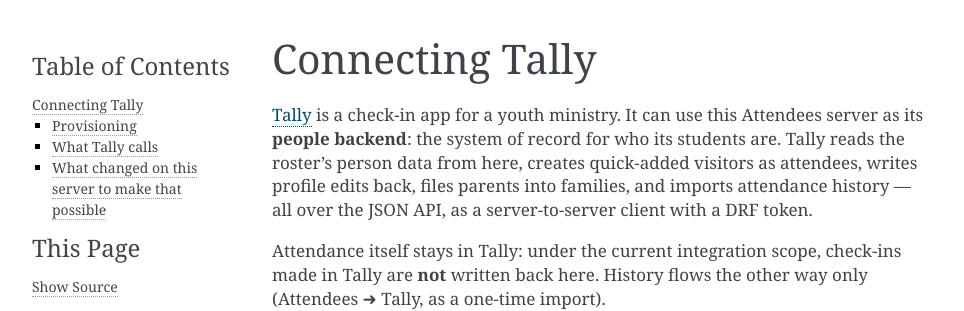
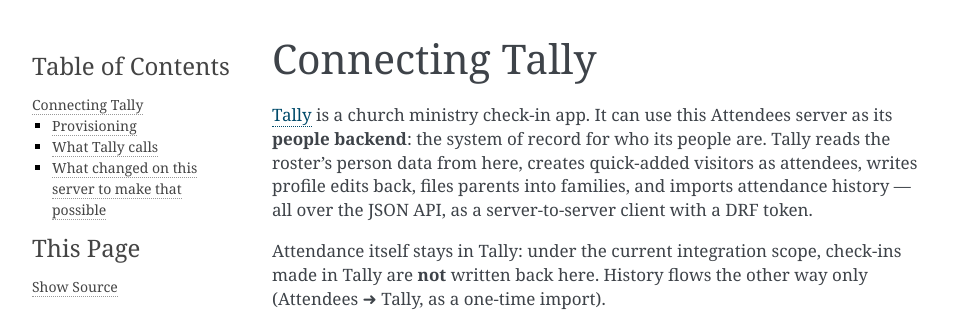
Before and after one commit to xjlin0/attendees32, a Sphinx documentation site: the page built from docs/tally_integration.md, in a window 1280 px wide and 900 px high. Shown: the top 311 px of the window, without its empty margins (148-1112 px from the left). Built offline with Sphinx 7.4.7, drawn with Linux system fonts in a browser that asks for light colours; some of the changed text lies outside the part shown.

Commit message:
Describe Tally as a church ministry check-in app
Co-Authored-By: Claude Fable 5.1 <noreply@anthropic.com>
Claude-Session: https://claude.ai/code/session_01YFD44CaTrM8Wi5fp2sbGyM

```diff
--- a/docs/tally_integration.md
+++ b/docs/tally_integration.md
@@ -1,9 +1,9 @@
 # Connecting Tally
 
-[Tally](https://github.com/vrwarp/tally) is a check-in app for a youth
-ministry. It can use this Attendees server as its **people backend**: the
-system of record for who its students are. Tally reads the roster's person
-data from here, creates quick-added visitors as attendees, writes profile
+[Tally](https://github.com/vrwarp/tally) is a church ministry check-in app.
+It can use this Attendees server as its **people backend**: the system of
+record for who its people are. Tally reads the roster's person data from
+here, creates quick-added visitors as attendees, writes profile
 edits back, files parents into families, and imports attendance history —
 all over the JSON API, as a server-to-server client with a DRF token.
 
```
Also changed, not shown: other parts of docs/tally_integration.md (+2 -2 lines).
